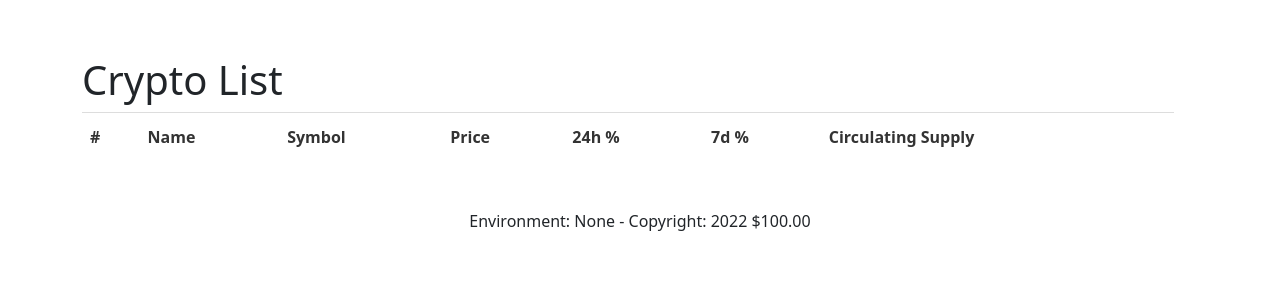
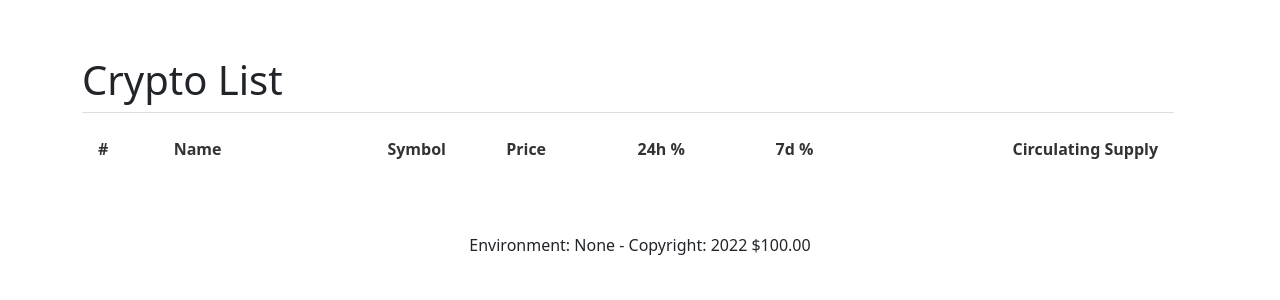
Before and after one commit to MaxLozada/Project-4, a Flask app: page /crypto in a window 1280 px wide. Shown: the part 56-356 px from the top of the page. Run offline with Flask 2, Linux system fonts and the light colour scheme; lists and menus that the app fills with data are empty; parts of the project's set-up code (start-up, migrations or seed data) failed here and were passed over; some libraries are stand-ins or nearby versions.

Commit message:
Updated Home Page and Crypto Page

```diff
--- a/app/simple_pages/__init__.py
+++ b/app/simple_pages/__init__.py
@@ -21,34 +21,64 @@ json = requests.get(url, params=params, headers=headers).json()
 coins = json['data']
 
 for x in coins[0:1]:
-    crypto_1 = '1', x['name'], x['symbol'], "{:,}".format(round(x['quote']['USD']['price'], 2)), \
-               "{:,}".format(round(x['quote']['USD']['percent_change_24h'], 2)), \
-             "{:,}".format(round(x['quote']['USD']['percent_change_7d'], 2)),\
-               "{:,}".format(round(x['circulating_supply']), 0) + ' ' + x['symbol']
+
+    crypto_1_num = '1',
+
+    crypto_1_index = x['name'], x['symbol'], "{:,}".format(round(x['quote']['USD']['price'], 2)),
+
+    crypto_1_rest = "{:,}".format(round(x['quote']['USD']['percent_change_24h'], 2)), \
+                    "{:,}".format(round(x['quote']['USD']['percent_change_7d'], 2)),\
+                    "{:,}".format(round(x['circulating_supply']), 0) + ' ' + x['symbol'],
+
+    crypto_1 = crypto_1_num + crypto_1_index + crypto_1_rest
 
 for x in coins[0:2]:
-    crypto_2 = '2', x['name'], x['symbol'], "{:,}".format(round(x['quote']['USD']['price'], 2)), \
-               "{:,}".format(round(x['quote']['USD']['percent_change_24h'], 2)), \
-             "{:,}".format(round(x['quote']['USD']['percent_change_7d'], 2)), \
-               "{:,}".format(round(x['circulating_supply']), 0) + ' ' + x['symbol']
+
+    crypto_2_num = '2',
+
+    crypto_2_index = x['name'], x['symbol'], "{:,}".format(round(x['quote']['USD']['price'], 2)),
+
+    crypto_2_rest = "{:,}".format(round(x['quote']['USD']['percent_change_24h'], 2)), \
+                    "{:,}".format(round(x['quote']['USD']['percent_change_7d'], 2)), \
+                    "{:,}".format(round(x['circulating_supply']), 0) + ' ' + x['symbol'],
+
+    crypto_2 = crypto_2_num + crypto_2_index + crypto_2_rest
 
 for x in coins[0:3]:
-    crypto_3 = '3', x['name'], x['symbol'], "{:,}".format(round(x['quote']['USD']['price'], 4)), \
-               "{:,}".format(round(x['quote']['USD']['percent_change_24h'], 4)), \
-             "{:,}".format(round(x['quote']['USD']['percent_change_7d'], 4)), \
-               "{:,}".format(round(x['circulating_supply']), 0) + ' ' + x['symbol']
+
+    crypto_3_num = '3',
+
+    crypto_3_index = x['name'], x['symbol'], "{:,}".format(round(x['quote']['USD']['price'], 4)),
+
+    crypto_3_rest = "{:,}".format(round(x['quote']['USD']['percent_change_24h'], 4)), \
+                    "{:,}".format(round(x['quote']['USD']['percent_change_7d'], 4)), \
+                    "{:,}".format(round(x['circulating_supply']), 0) + ' ' + x['symbol'],
+
+    crypto_3 = crypto_3_num + crypto_3_index + crypto_3_rest
 
 for x in coins[0:4]:
-    crypto_4 = '4', x['name'], x['symbol'], "{:,}".format(round(x['quote']['USD']['price'], 4)), \
-               "{:,}".format(round(x['quote']['USD']['percent_change_24h'], 4)), \
-             "{:,}".format(round(x['quote']['USD']['percent_change_7d'], 4)), \
-               "{:,}".format(round(x['circulating_supply']), 0) + ' ' + x['symbol']
+
+    crypto_4_num = '4',
+
+    crypto_4_index = x['name'], x['symbol'], "{:,}".format(round(x['quote']['USD']['price'], 4))
+
+    crypto_4_rest = "{:,}".format(round(x['quote']['USD']['percent_change_24h'], 4)), \
+                    "{:,}".format(round(x['quote']['USD']['percent_change_7d'], 4)), \
+                    "{:,}".format(round(x['circulating_supply']), 0) + ' ' + x['symbol']
+
+    crypto_4 = crypto_4_num + crypto_4_index + crypto_4_rest
 
 for x in coins[0:5]:
-    crypto_5 = '5', x['name'], x['symbol'], "{:,}".format(round(x['quote']['USD']['price'], 2)), \
-               "{:,}".format(round(x['quote']['USD']['percent_change_24h'], 2)), \
-             "{:,}".format(round(x['quote']['USD']['percent_change_7d'], 2)), \
-               "{:,}".format(round(x['circulating_supply']), 0) + ' ' + x['symbol']
+
+    crypto_5_num = '5',
+
+    crypto_5_index = x['name'], x['symbol'], "{:,}".format(round(x['quote']['USD']['price'], 2)),
+
+    crypto_5_rest = "{:,}".format(round(x['quote']['USD']['percent_change_24h'], 2)), \
+                    "{:,}".format(round(x['quote']['USD']['percent_change_7d'], 2)), \
+                    "{:,}".format(round(x['circulating_supply']), 0) + ' ' + x['symbol']
+
+    crypto_5 = crypto_5_num + crypto_5_index + crypto_5_rest
 
 simple_pages = Blueprint('simple_pages', __name__,
                          template_folder='templates')
@@ -63,11 +93,18 @@ data = (
     crypto_5,
 )
 
+headings_index = ("Name", "Symbol", "Price")
+
+data_index = (
+    crypto_1_index,
+    crypto_2_index,
+)
+
 
 @simple_pages.route('/')
 def index():
     try:
-        return render_template('index.html')
+        return render_template('index.html', headings=headings_index, data=data_index)
     except TemplateNotFound:
         abort(404)
 
--- a/app/simple_pages/templates/crypto.html
+++ b/app/simple_pages/templates/crypto.html
@@ -31,7 +31,7 @@
 
 #customers td, #customers th {
   border-top: 1px solid #ddd;
-  padding: 8px;
+  padding: 16px;
 }
 
 #customers tr:nth-child(even){background-color: white;}
@@ -39,12 +39,37 @@
 #customers tr:hover {background-color: #99cfff;}
 
 #customers th {
-  padding-top: 12px;
-  padding-bottom: 12px;
+  padding-top: 24px;
+  padding-bottom: 24px;
   text-align: left;
   background-color: white;
   color: #333333;
 }
+
+#customers th:last-child,
+#customers td:last-child {
+    text-align: right;
+}
+
+#customers th:nth-last-child(2),
+#customers td:nth-last-child(2) {
+    text-align: center;
+}
+
+#customers th:nth-last-child(3),
+#customers td:nth-last-child(3) {
+    text-align: center;
+}
+
+#customers th:nth-last-child(4),
+#customers td:nth-last-child(4){
+    text-align: center;
+}
+
+#customers th:nth-last-child(5),
+#customers td:nth-last-child(5){
+    text-align: right;
+}
 </style>
 {% endblock %}
 </article>
```
Also changed, not shown: app/simple_pages/templates/index.html (+44 -2 lines).
